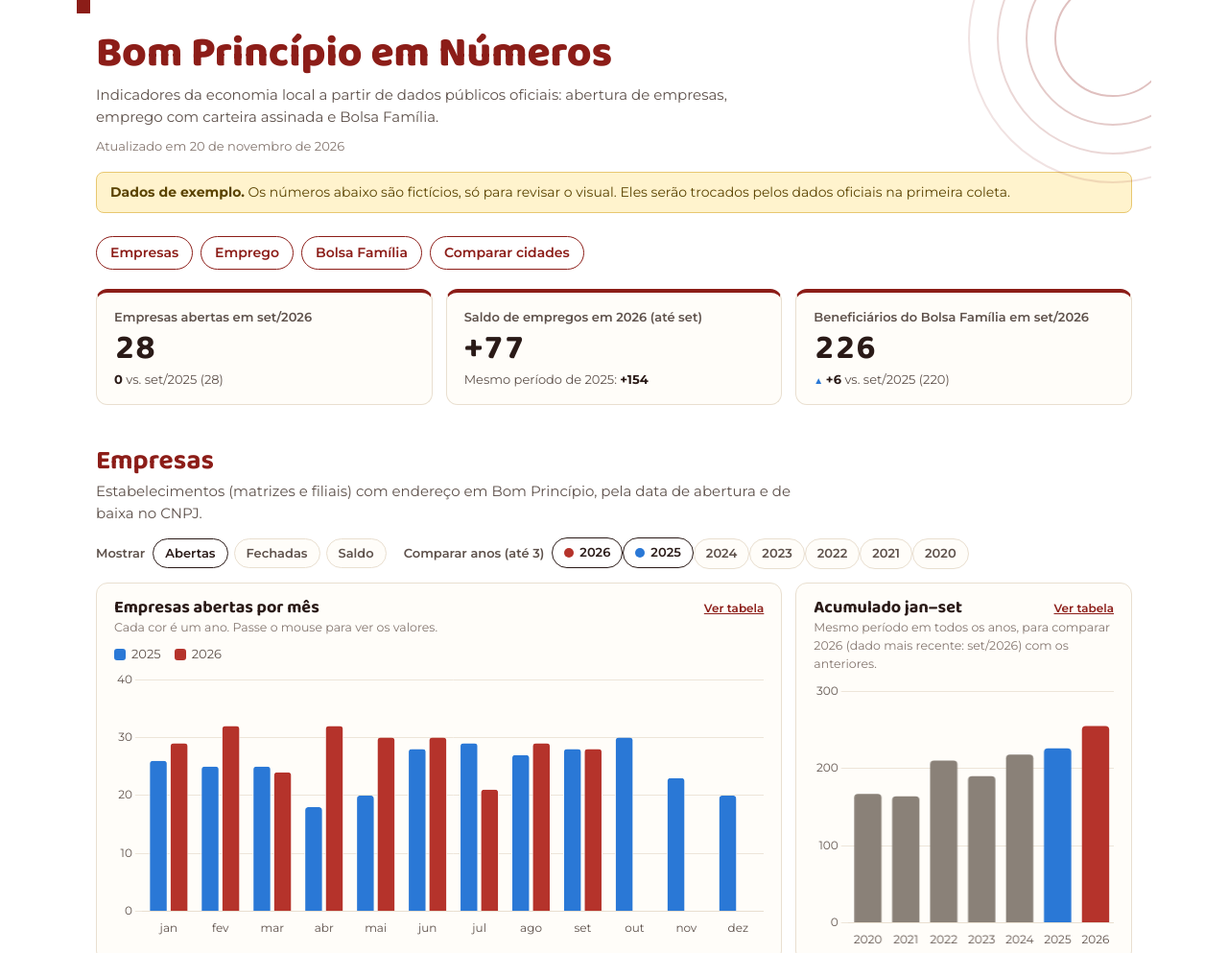
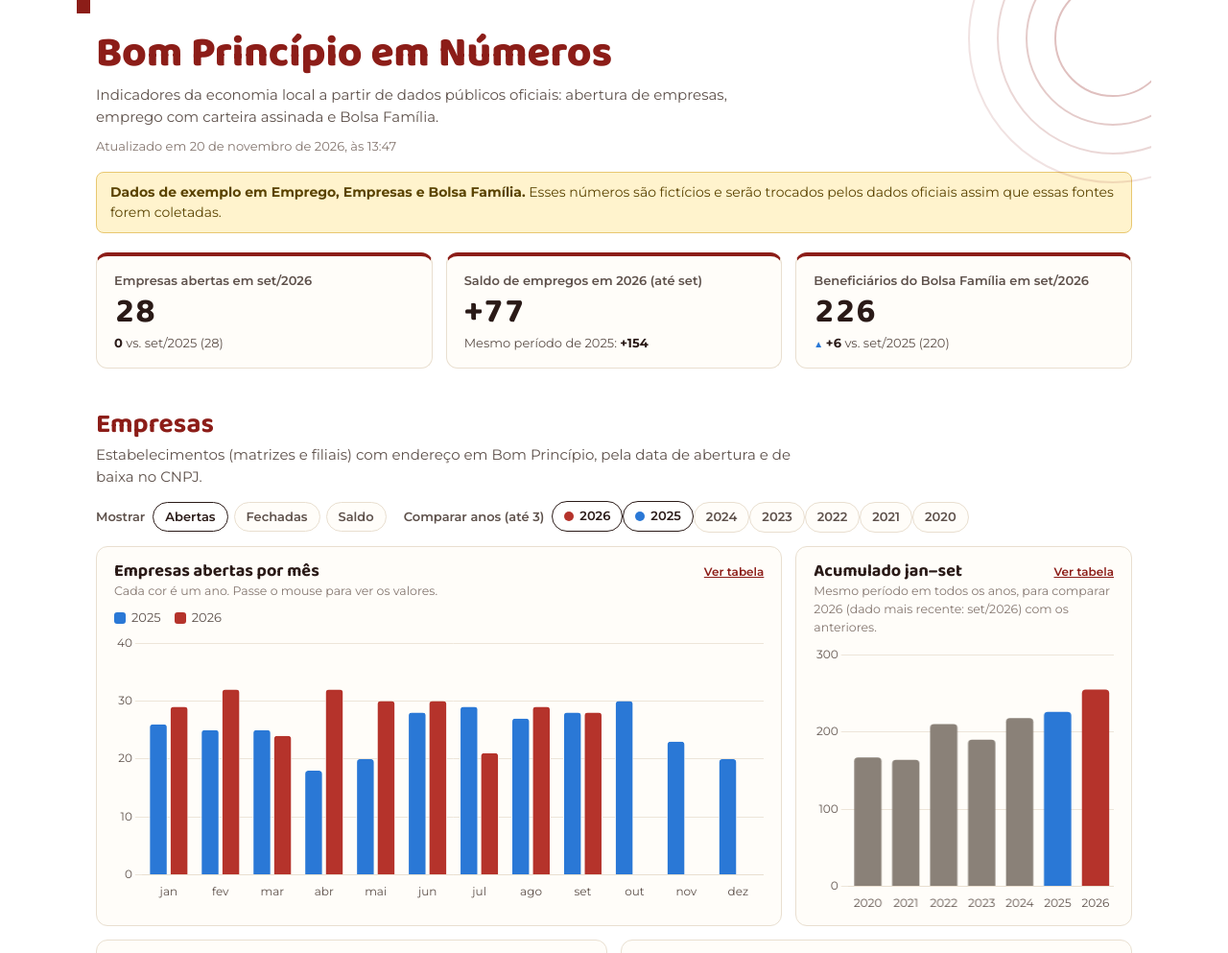
Before and after one commit to schdiego/aci-indicadores, a website: page site/index.html in a window 1280 px wide. Shown: the top 993 px of the page at 96% size. Drawn offline with Linux system fonts and the light colour scheme.

Commit message:
Add files via upload

```diff
--- a/site/index.html
+++ b/site/index.html
@@ -41,9 +41,6 @@
   .aviso { background: #FFF3CD; border: 1px solid #E8C770; color: #5A4300; padding: 10px 14px; border-radius: 8px; margin: 16px 0 0; font-size: 14px; }
   .aviso[hidden] { display: none; }
 
-  nav.secoes { display: flex; flex-wrap: wrap; gap: 8px; margin: 24px 0 8px; }
-  nav.secoes a { text-decoration: none; color: var(--aci); border: 1.5px solid var(--aci); padding: 6px 14px; border-radius: 999px; font-weight: 600; font-size: 14px; }
-  nav.secoes a:hover { background: var(--aci); color: #fff; }
 
   .kpis { display: grid; grid-template-columns: repeat(auto-fit, minmax(220px, 1fr)); gap: 14px; margin-top: 20px; }
   .kpi { background: var(--surface-1); border: 1px solid var(--border); border-radius: 12px; padding: 16px 18px; border-top: 4px solid var(--aci); }
@@ -114,12 +111,9 @@
     <h1>Bom Princípio em Números</h1>
     <p class="sub">Indicadores da economia local a partir de dados públicos oficiais: abertura de empresas, emprego com carteira assinada e Bolsa Família.</p>
     <p class="meta" id="meta"></p>
-    <p class="aviso" id="aviso-exemplo" hidden><b>Dados de exemplo.</b> Os números abaixo são fictícios, só para revisar o visual. Eles serão trocados pelos dados oficiais na primeira coleta.</p>
+    <p class="aviso" id="aviso-exemplo" hidden></p>
   </header>
 
-  <nav class="secoes" aria-label="Seções">
-    <a href="#empresas">Empresas</a><a href="#emprego">Emprego</a><a href="#bolsa">Bolsa Família</a><a href="#comparar">Comparar cidades</a>
-  </nav>
 
   <div class="kpis" id="kpis"></div>
 
@@ -269,8 +263,18 @@
     return;
   }
   const P = D.municipios.find((m) => m.principal).id;
-  document.getElementById('aviso-exemplo').hidden = !D.exemplo;
-  document.getElementById('meta').textContent = `Atualizado em ${new Date(D.gerado_em).toLocaleDateString('pt-BR', { day: 'numeric', month: 'long', year: 'numeric' })}`;
+  const EXEMPLO = D.exemplo_fontes ?? (D.exemplo ? ['emprego', 'empresas', 'bolsa'] : []);
+  const NOME_FONTE = { empresas: 'Empresas', emprego: 'Emprego', bolsa: 'Bolsa Família' };
+  if (EXEMPLO.length) {
+    const lista = EXEMPLO.map((f) => NOME_FONTE[f]);
+    const nomes = lista.length > 1 ? `${lista.slice(0, -1).join(', ')} e ${lista.at(-1)}` : lista[0];
+    const aviso = document.getElementById('aviso-exemplo');
+    aviso.innerHTML = `<b>Dados de exemplo em ${nomes}.</b> Esses números são fictícios e serão trocados pelos dados oficiais assim que ${lista.length > 1 ? 'essas fontes forem coletadas' : 'essa fonte for coletada'}.`;
+    aviso.hidden = false;
+  }
+  const quando = new Date(D.gerado_em);
+  const tz = { timeZone: 'America/Sao_Paulo' };
+  document.getElementById('meta').textContent = `Atualizado em ${quando.toLocaleDateString('pt-BR', { ...tz, day: 'numeric', month: 'long', year: 'numeric' })}, às ${quando.toLocaleTimeString('pt-BR', { ...tz, hour: '2-digit', minute: '2-digit' })}`;
 
   // ---------- helpers de séries ----------
   const serie = (fonte, id = P) => (D[fonte]?.mensal?.[id]) || {};
@@ -601,7 +605,7 @@
 
   // ---------- status das fontes ----------
   const NOMES = { empresas: 'Empresas', emprego: 'Emprego', bolsa: 'Bolsa Família' };
-  const st = Object.entries(D.status || {}).filter(([f]) => NOMES[f]).map(([f, s]) => s.ok ? `${NOMES[f]}: ${new Date(s.atualizado_em).toLocaleDateString('pt-BR')}`
+  const st = Object.entries(D.status || {}).filter(([f]) => NOMES[f] && !EXEMPLO.includes(f)).map(([f, s]) => s.ok ? `${NOMES[f]}: ${new Date(s.atualizado_em).toLocaleDateString('pt-BR')}`
     : `<span class="falha">${NOMES[f]}: última tentativa falhou, exibindo dados de ${s.atualizado_em ? new Date(s.atualizado_em).toLocaleDateString('pt-BR') : '—'}</span>`);
   document.getElementById('status-fontes').innerHTML = st.length ? `<b>Última coleta por fonte:</b> ${st.join(' · ')}` : '';
 
```
